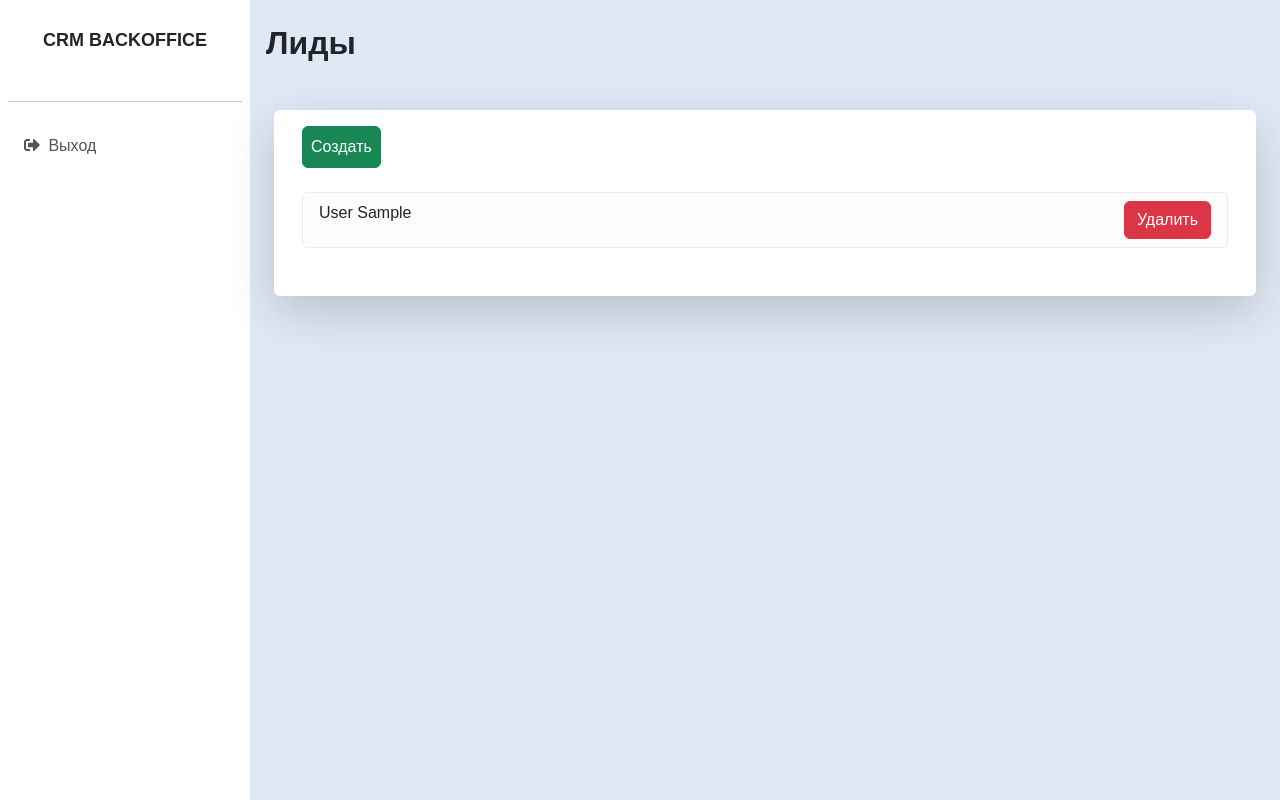
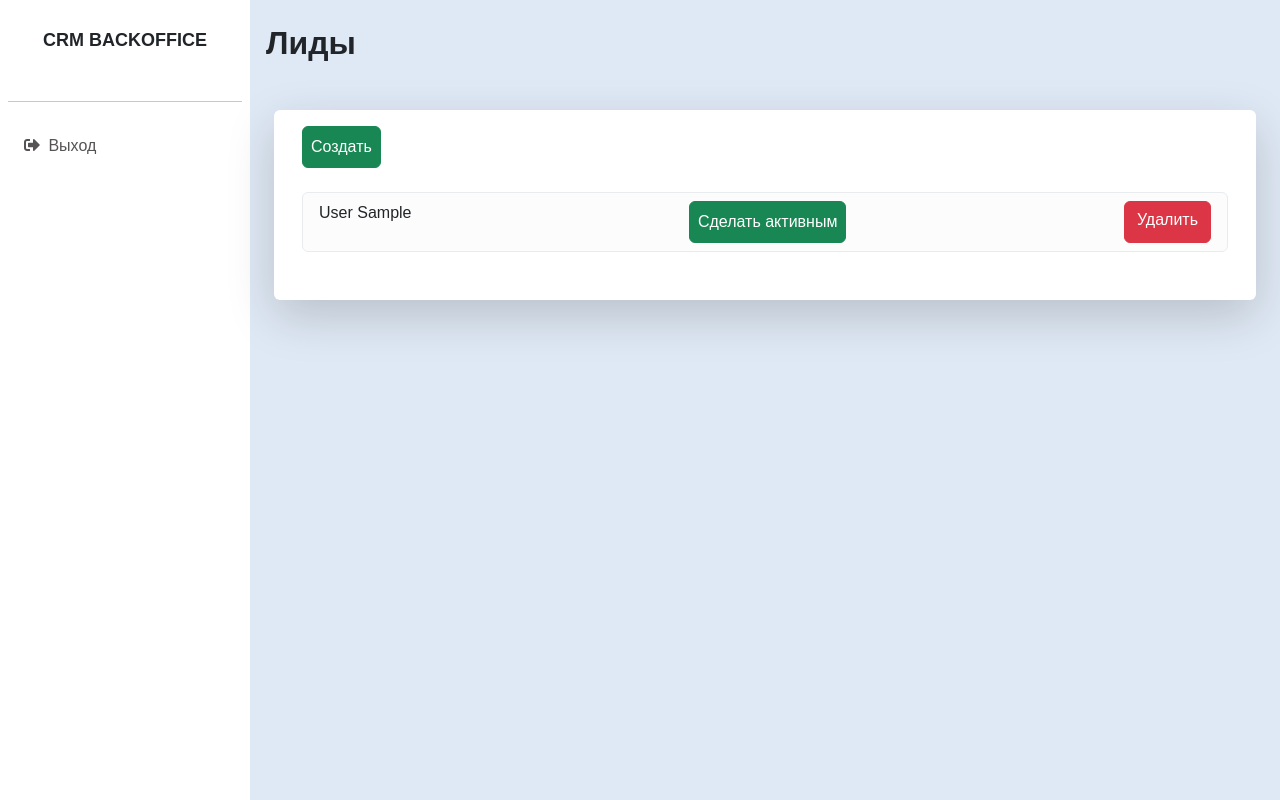
Before and after one commit to VERTEksaR/CRM, a Django app: page /leads/ in a window 1280 px wide. Run offline with Django 5.2, Linux system fonts and the light colour scheme; tables that the repository leaves empty hold one stand-in row (values such as "Sample post").

Commit message:
Добавлена кнопка для превращения обычного пользователя в активного

```diff
--- a/crm/users/templates/users/leads-list.html
+++ b/crm/users/templates/users/leads-list.html
@@ -11,6 +11,7 @@
             {% for lead in leads %}
             <li class="list-group-item list-group-item-light d-flex justify-content-between">
                 <a href="/leads/{{ lead.pk }}" class="text-decoration-none link-dark">{{ lead.last_name }} {{ lead.first_name }}</a>
+                <a href="/customers/new/" class="btn btn-success p-2">Сделать активным</a>
                 <a href="/leads/{{ lead.pk }}/delete" class="btn btn-danger">Удалить</a>
             </li>
             {% endfor %}
```
